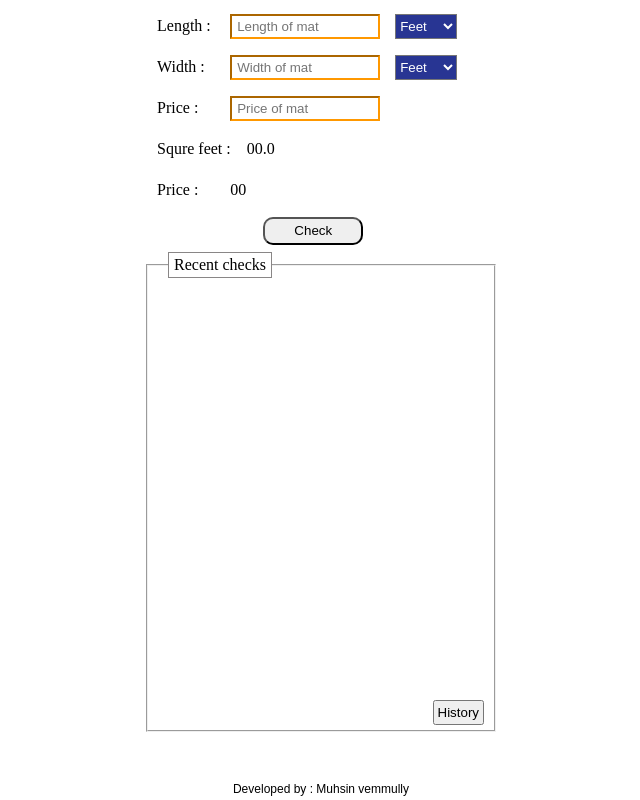
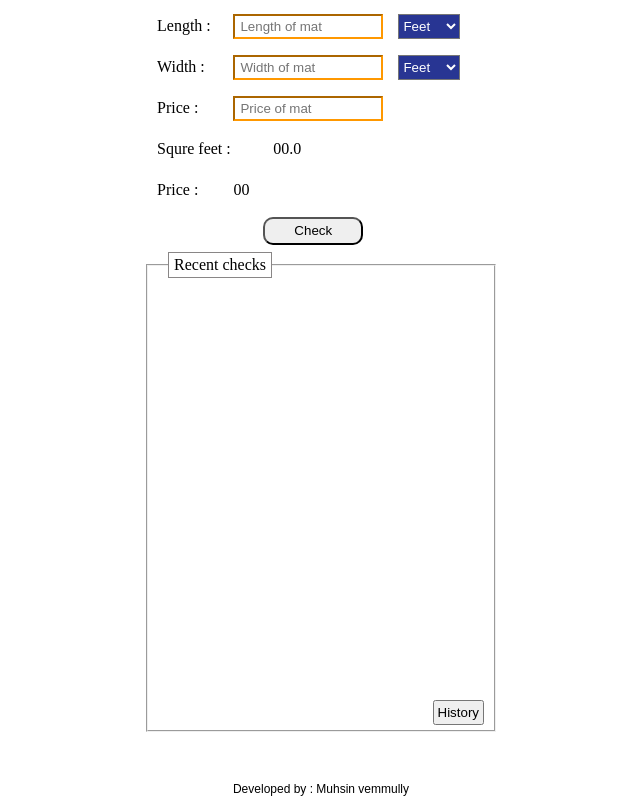
Before and after one commit to Muhsinetr/MatApp, a plain HTML site: page index.html in a window 1280 px wide. Shown: the whole page, without its empty margins (319-959 px from the left). Drawn offline with Linux system fonts and the light colour scheme.

Commit message:
style correction

```diff
--- a/mystyle.css
+++ b/mystyle.css
@@ -5,7 +5,7 @@
     box-sizing: border-box;
 }
 body{
-    min-height: 100dvh;
+    max-height: 100dvh;
     display: flex;
     justify-content: center;
 }
@@ -40,11 +40,11 @@ body{
 
 }
 .inputsec > div > div:nth-child(1){
-    width: 25%;
+    width: 26%;
     padding: 10px;
 }
 .inputsec > div:nth-child(4) > div:nth-child(1){
-    width: 30%;
+    width: 38%;
 }
 .inputsec > div input{
     height: 25px;
```
